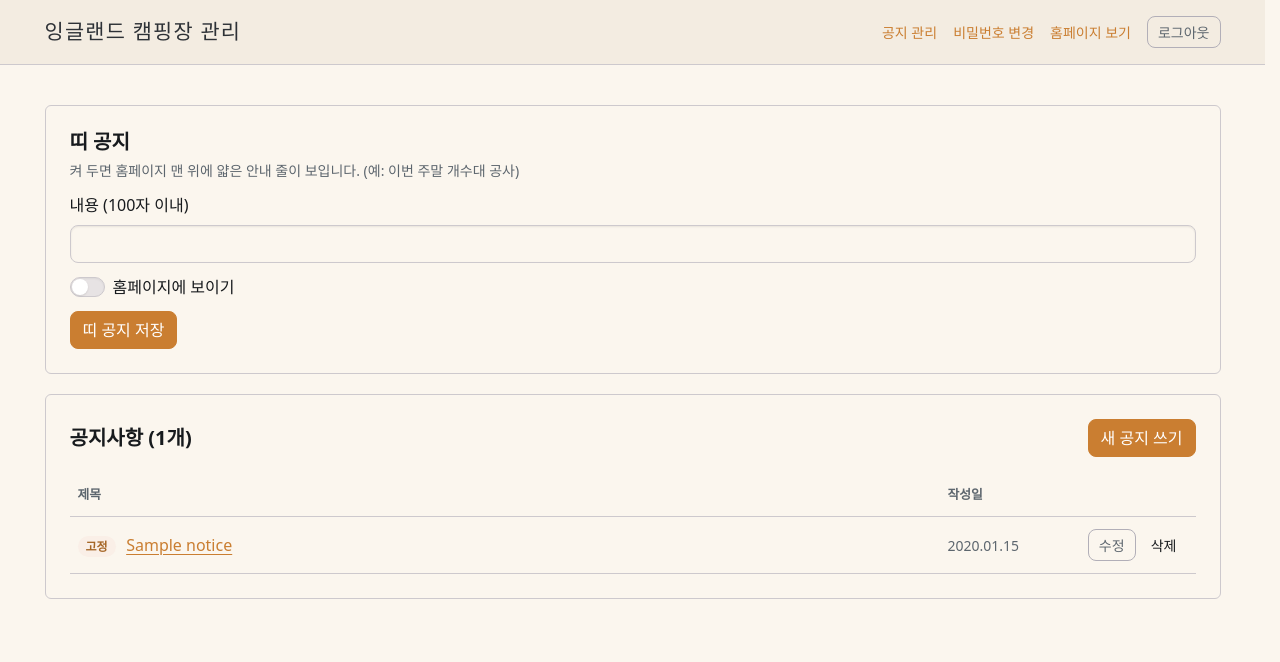
After one commit to bellechanson/england-camping, a Spring Boot app: page /admin/notices in a window 1280 px wide. The commit adds this page. Shown: the top 662 px of the page. Run offline with Spring Boot 4, Linux system fonts and the light colour scheme; a user stored in the database is signed in; data comes from the database, SQL or seed files in the repository; tables that the repository leaves empty hold one stand-in row (values such as "Sample post"); some of the project's set-up classes (security, data sources, template engines, error pages and the like) are left out, and stand-ins take their place; some libraries are stand-ins or nearby versions.

Commit message:
feat: 관리자 화면 추가 (로그인, 공지 관리, 띠 공지, 비밀번호 변경)
- 관리자 로그인 화면: 실패/잠금 안내, 로그인 유지(2주)
- 공지 관리: 목록(고정 표시, 페이지 번호), 쓰기·수정(입력 검사), 삭제(확인 창)
- 띠 공지 켜기/끄기 + 내용 저장
- 비밀번호 변경 화면 (확인 칸 불일치, 8자 미만 등 안내)
- 처리 결과는 브라우저 alert 대신 화면 안내 띠로 표시
- 로그인 실패 시 ?error/?locked 주소가 막히던 문제 수정

```diff
--- a/src/main/java/com/englandcamping/config/SecurityConfig.java
+++ b/src/main/java/com/englandcamping/config/SecurityConfig.java
@@ -33,7 +33,9 @@ public class SecurityConfig {
 		// 환경 변수가 없으면 임시 키 (재시작하면 자동 로그인이 풀리는 것뿐, 동작은 함)
 		String key = (rememberMeKey == null || rememberMeKey.isBlank()) ? UUID.randomUUID().toString() : rememberMeKey;
 
-		http.authorizeHttpRequests(auth -> auth.requestMatchers("/admin/**").authenticated() // 관리자 화면
+		http.authorizeHttpRequests(auth -> auth
+				// 로그인 화면은 누구나 (?error, ?locked 가 붙어도 허용 — 주소 경로만 보고 판단)
+				.requestMatchers("/admin/login").permitAll().requestMatchers("/admin/**").authenticated() // 관리자 화면
 				.anyRequest().permitAll()) // 그 외 전부 공개
 
 				.formLogin(form -> form.loginPage("/admin/login") // 로그인 화면 주소 (GET)
--- /dev/null
+++ b/src/main/java/com/englandcamping/controller/AdminNoticeController.java
@@ -0,0 +1,84 @@
+package com.englandcamping.controller;
+
+import org.springframework.stereotype.Controller;
+import org.springframework.ui.Model;
+import org.springframework.validation.BindingResult;
+import org.springframework.web.bind.annotation.GetMapping;
+import org.springframework.web.bind.annotation.ModelAttribute;
+import org.springframework.web.bind.annotation.PathVariable;
+import org.springframework.web.bind.annotation.PostMapping;
+import org.springframework.web.bind.annotation.RequestMapping;
+import org.springframework.web.bind.annotation.RequestParam;
+import org.springframework.web.servlet.mvc.support.RedirectAttributes;
+
+import com.englandcamping.dto.NoticeForm;
+import com.englandcamping.service.NoticeService;
+
+import jakarta.validation.Valid;
+
+/** 관리자: 공지 목록 / 쓰기 / 수정 / 삭제 */
+@Controller
+@RequestMapping("/admin/notices")
+public class AdminNoticeController {
+
+	private final NoticeService noticeService;
+
+	public AdminNoticeController(NoticeService noticeService) {
+		this.noticeService = noticeService;
+	}
+
+	/** 목록 (+ 띠 공지 설정 칸) */
+	@GetMapping
+	public String list(@RequestParam(defaultValue = "0") int page, Model model) {
+		model.addAttribute("page", noticeService.findPage(page));
+		return "admin/notices";
+	}
+
+	/** 새 공지 쓰기 화면 */
+	@GetMapping("/new")
+	public String newForm(Model model) {
+		model.addAttribute("form", new NoticeForm());
+		return "admin/notice-form"; // noticeId 가 없으면 "새 공지"
+	}
+
+	/** 새 공지 저장 */
+	@PostMapping
+	public String create(@Valid @ModelAttribute("form") NoticeForm form, BindingResult bindingResult,
+			RedirectAttributes redirect) {
+		if (bindingResult.hasErrors()) {
+			return "admin/notice-form"; // 입력한 내용 그대로 + 오류 문구
+		}
+		noticeService.create(form.getTitle(), form.getContent(), form.isPinned());
+		redirect.addFlashAttribute("message", "공지를 등록했습니다.");
+		return "redirect:/admin/notices";
+	}
+
+	/** 수정 화면 */
+	@GetMapping("/{id}/edit")
+	public String editForm(@PathVariable Long id, Model model) {
+		model.addAttribute("form", NoticeForm.from(noticeService.get(id)));
+		model.addAttribute("noticeId", id);
+		return "admin/notice-form";
+	}
+
+	/** 수정 저장 */
+	@PostMapping("/{id}")
+	public String update(@PathVariable Long id, @Valid @ModelAttribute("form") NoticeForm form,
+			BindingResult bindingResult, Model model, RedirectAttributes redirect) {
+		if (bindingResult.hasErrors()) {
+			model.addAttribute("noticeId", id);
+			return "admin/notice-form";
+		}
+		noticeService.update(id, form.getTitle(), form.getContent(), form.isPinned());
+		redirect.addFlashAttribute("message", "공지를 수정했습니다.");
+		return "redirect:/admin/notices";
+	}
+
+	/** 삭제 (화면의 확인 창에서 "삭제"를 눌렀을 때만 들어옴) */
+	@PostMapping("/{id}/delete")
+	public String delete(@PathVariable Long id, RedirectAttributes redirect) {
+		noticeService.delete(id);
+		redirect.addFlashAttribute("message", "공지를 삭제했습니다.");
+		return "redirect:/admin/notices";
+	}
+}
--- a/src/main/resources/static/assets/css/england.css
+++ b/src/main/resources/static/assets/css/england.css
@@ -118,3 +118,128 @@ body {
 	border: 1px solid var(--bs-border-color);
 	overflow: hidden;
 }
+
+
+/* ===== 관리자 화면 ===== */
+.admin-header {
+	padding-block: 1rem;
+	border-bottom: 1px solid var(--bs-border-color);
+	background: var(--bs-bg-2);
+}
+
+.admin-header a {
+	text-decoration: none;
+}
+
+.admin-main {
+	padding-block: 2.5rem 4rem;
+}
+
+.admin-card {
+	padding: 1.5rem;
+	border: 1px solid var(--bs-border-color);
+	border-radius: var(--bs-radius-4);
+	background: var(--bs-bg-body);
+}
+
+/* 처리 결과 안내 띠 (브라우저 alert 대신) */
+.admin-flash {
+	padding-block: 0.85rem;
+	padding-inline: 1.1rem;
+	margin-bottom: 1.25rem;
+	border-radius: var(--bs-radius-3);
+	font-size: 0.95rem;
+}
+
+.admin-flash.is-success {
+	background: #e8f3ea;
+	color: #1e5b2a;
+}
+
+.admin-flash.is-error {
+	background: #fbeaea;
+	color: #8a1f1f;
+}
+
+/* 입력 칸 아래 오류 문구 */
+.field-error {
+	margin-top: 0.35rem;
+	color: #b42318;
+	font-size: 0.85rem;
+}
+
+/* 공지 목록 표 */
+.admin-table {
+	width: 100%;
+	border-collapse: collapse;
+}
+
+.admin-table th,
+.admin-table td {
+	padding-block: 0.75rem;
+	padding-inline: 0.5rem;
+	border-bottom: 1px solid var(--bs-border-color);
+	text-align: left;
+	vertical-align: middle;
+}
+
+.admin-table th {
+	font-size: 0.8rem;
+	font-weight: 600;
+	color: var(--bs-fg-3);
+}
+
+.admin-table .actions {
+	text-align: right;
+	white-space: nowrap;
+}
+
+/* "고정" 표시 (관리자 목록 + 손님 목록 같이 사용) */
+.pin-badge {
+	display: inline-block;
+	margin-right: 0.4rem;
+	padding-block: 0.1rem;
+	padding-inline: 0.5rem;
+	border-radius: 999px;
+	background: var(--bs-primary-bg-subtle);
+	color: var(--bs-primary-fg);
+	font-size: 0.75rem;
+	font-weight: 600;
+}
+
+/* 페이지 번호 (관리자 + 손님 공지 목록 같이 사용) */
+.pager {
+	display: flex;
+	flex-wrap: wrap;
+	gap: 0.4rem;
+}
+
+.pager a,
+.pager span {
+	min-width: 2.2rem;
+	padding-block: 0.35rem;
+	padding-inline: 0.6rem;
+	border: 1px solid var(--bs-border-color);
+	border-radius: var(--bs-radius-3);
+	text-align: center;
+	text-decoration: none;
+}
+
+.pager .is-current {
+	background: var(--bs-primary-base);
+	border-color: transparent;
+	color: #fff;
+}
+
+/* 로그인 화면: 가운데 카드 하나 */
+.login-wrap {
+	min-height: 100svh;
+	display: grid;
+	place-items: center;
+	padding: 1.5rem;
+	background: var(--bs-bg-2);
+}
+
+.login-card {
+	width: min(100%, 24rem);
+}
--- /dev/null
+++ b/src/main/resources/templates/admin/notices.html
@@ -0,0 +1,110 @@
+<!DOCTYPE html>
+<html lang="ko" data-bs-theme="light" xmlns:th="http://www.thymeleaf.org">
+
+<head th:replace="~{fragments/admin :: head('공지 관리')}"></head>
+
+<body>
+
+	<header th:replace="~{fragments/admin :: header}"></header>
+
+	<main class="admin-main">
+		<div class="container">
+			<div th:replace="~{fragments/admin :: flash}"></div>
+
+			<!-- ===== 띠 공지 ===== -->
+			<section class="admin-card mb-6">
+				<h2 class="fs-lg fw-semibold mb-2">띠 공지</h2>
+				<p class="fs-sm fg-3 mb-4">켜 두면 홈페이지 맨 위에 얇은 안내 줄이 보입니다. (예: 이번 주말 개수대 공사)</p>
+				<form th:action="@{/admin/banner}" method="post" class="vstack gap-4">
+					<div class="form-field">
+						<label class="form-label" for="bannerText">내용 (100자 이내)</label>
+						<input type="text" class="form-control" id="bannerText" name="text" maxlength="100"
+							th:value="${settings['BANNER_TEXT']}">
+					</div>
+					<div class="form-field">
+						<!-- 체크하면 enabled=true, 안 하면 아예 안 보내져서 false -->
+						<div class="switch">
+							<input type="checkbox" id="bannerEnabled" name="enabled" value="true" role="switch" switch
+								th:checked="${settings['BANNER_ENABLED'] == 'true'}">
+						</div>
+						<label for="bannerEnabled">홈페이지에 보이기</label>
+					</div>
+					<div><button type="submit" class="btn-solid theme-primary">띠 공지 저장</button></div>
+				</form>
+			</section>
+
+			<!-- ===== 공지 목록 ===== -->
+			<section class="admin-card">
+				<div class="d-flex flex-wrap justify-content-between align-items-center gap-4 mb-5">
+					<h2 class="fs-lg fw-semibold mb-0" th:text="'공지사항 (' + ${page.totalElements} + '개)'">공지사항</h2>
+					<a class="btn-solid theme-primary" th:href="@{/admin/notices/new}">새 공지 쓰기</a>
+				</div>
+
+				<p class="fg-3 mb-0" th:if="${page.empty}">아직 공지가 없습니다. 오른쪽 위 "새 공지 쓰기"를 눌러 주세요.</p>
+
+				<table class="admin-table" th:unless="${page.empty}">
+					<thead>
+						<tr>
+							<th>제목</th>
+							<th style="width:7rem">작성일</th>
+							<th style="width:9rem"></th>
+						</tr>
+					</thead>
+					<tbody>
+						<tr th:each="n : ${page.content}">
+							<td>
+								<span class="pin-badge" th:if="${n.pinned}">고정</span>
+								<!-- 손님이 보는 화면으로 (새 창) -->
+								<a th:href="@{/notice/{id}(id=${n.id})}" target="_blank" rel="noopener"
+									th:text="${n.title}">제목</a>
+							</td>
+							<td class="fs-sm fg-3" th:text="${#temporals.format(n.createdAt, 'yyyy.MM.dd')}">2026.11.19
+							</td>
+							<td class="actions">
+								<a class="btn-outline theme-secondary btn-sm"
+									th:href="@{/admin/notices/{id}/edit(id=${n.id})}">수정</a>
+								<!-- 바로 지우지 않고 아래 확인 창을 띄움 -->
+								<button type="button" class="btn-text btn-sm" data-bs-toggle="dialog"
+									th:attr="data-bs-target=${'#delete-' + n.id}">삭제</button>
+							</td>
+						</tr>
+					</tbody>
+				</table>
+
+				<!-- 페이지 번호 (2페이지 이상일 때만) -->
+				<nav class="pager mt-5" aria-label="페이지" th:if="${page.totalPages > 1}">
+					<th:block th:each="i : ${#numbers.sequence(0, page.totalPages - 1)}">
+						<span class="is-current" th:if="${i == page.number}" th:text="${i + 1}">1</span>
+						<a th:unless="${i == page.number}" th:href="@{/admin/notices(page=${i})}"
+							th:text="${i + 1}">2</a>
+					</th:block>
+				</nav>
+			</section>
+
+			<!-- ===== 삭제 확인 창 (공지마다 하나씩) ===== -->
+			<dialog class="dialog" th:each="n : ${page.content}" th:id="${'delete-' + n.id}">
+				<div class="dialog-header">
+					<h5 class="dialog-title">공지 삭제</h5>
+					<button type="button" class="btn-close" data-bs-dismiss="dialog" aria-label="닫기"></button>
+				</div>
+				<div class="dialog-body">
+					<p class="mb-0">
+						<strong th:text="${n.title}">제목</strong> 공지를 삭제할까요?<br>
+						삭제하면 되돌릴 수 없습니다.
+					</p>
+				</div>
+				<div class="dialog-footer">
+					<button type="button" class="btn-text" data-bs-dismiss="dialog">취소</button>
+					<form th:action="@{/admin/notices/{id}/delete(id=${n.id})}" method="post">
+						<button type="submit" class="btn-solid theme-primary">삭제</button>
+					</form>
+				</div>
+			</dialog>
+
+		</div>
+	</main>
+
+	<th:block th:replace="~{fragments/layout :: scripts}"></th:block>
+</body>
+
+</html>
--- /dev/null
+++ b/src/main/resources/templates/fragments/admin.html
@@ -0,0 +1,51 @@
+<!DOCTYPE html>
+<html lang="ko" xmlns:th="http://www.thymeleaf.org">
+<!--
+  관리자 화면 공통 조각
+  - head(pageTitle) : CSS는 손님 화면과 같은 것 사용 + 검색엔진에 안 잡히게
+  - header          : 관리자 메뉴 + 로그아웃
+  - flash           : 처리 결과 안내 띠 (message = 성공, error = 실패)
+  스크립트는 손님 화면 것(fragments/layout :: scripts)을 그대로 씀 → 확인 창(dialog) 동작
+-->
+
+<head th:fragment="head(pageTitle)">
+	<meta charset="utf-8">
+	<meta name="viewport" content="width=device-width, initial-scale=1">
+	<!-- 관리자 화면은 검색 결과에 나오지 않게 -->
+	<meta name="robots" content="noindex, nofollow">
+	<title th:text="${pageTitle + ' | ' + settings['CAMP_NAME'] + ' 관리'}">관리</title>
+
+	<link rel="preconnect" href="https://fonts.googleapis.com">
+	<link rel="preconnect" href="https://fonts.gstatic.com" crossorigin>
+	<link rel="stylesheet" href="https://fonts.googleapis.com/css2?family=Noto+Serif+KR:wght@400;600&display=swap">
+
+	<link rel="stylesheet" th:href="@{/assets/vendor/bootstrap6/css/bootstrap.min.css}">
+	<script type="importmap">{"imports": {"bootstrap": "/assets/vendor/bootstrap6/js/bootstrap.bundle.min.js"}}</script>
+	<link rel="stylesheet" th:href="@{/assets/css/base.css}">
+	<link rel="stylesheet" th:href="@{/assets/css/style.css}">
+	<link rel="stylesheet" th:href="@{/assets/css/england.css}">
+</head>
+
+<!-- 관리자 메뉴 -->
+<header th:fragment="header" class="admin-header">
+	<div class="container d-flex flex-wrap align-items-center justify-content-between gap-4">
+		<a class="wordmark fg-1" th:href="@{/admin/notices}" th:text="${settings['CAMP_NAME'] + ' 관리'}">관리</a>
+		<nav class="d-flex flex-wrap align-items-center gap-5 fs-sm" aria-label="관리자 메뉴">
+			<a th:href="@{/admin/notices}">공지 관리</a>
+			<a th:href="@{/admin/password}">비밀번호 변경</a>
+			<a th:href="@{/}" target="_blank" rel="noopener">홈페이지 보기</a>
+			<!-- 로그아웃은 POST (CSRF 토큰은 th:action이 자동으로 넣음) -->
+			<form th:action="@{/admin/logout}" method="post">
+				<button type="submit" class="btn-outline theme-secondary btn-sm">로그아웃</button>
+			</form>
+		</nav>
+	</div>
+</header>
+
+<!-- 처리 결과 안내 띠 -->
+<div th:fragment="flash">
+	<div class="admin-flash is-success" role="status" th:if="${message}" th:text="${message}">성공</div>
+	<div class="admin-flash is-error" role="alert" th:if="${error}" th:text="${error}">실패</div>
+</div>
+
+</html>
```
Also changed, not shown: src/main/java/com/englandcamping/controller/AdminController.java (added, +100 -0 lines), src/main/java/com/englandcamping/dto/NoticeForm.java (added, +53 -0 lines), src/main/java/com/englandcamping/dto/PasswordForm.java (added, +34 -0 lines), src/main/resources/templates/admin/login.html (added, +49 -0 lines), src/main/resources/templates/admin/notice-form.html (added, +53 -0 lines), src/main/resources/templates/admin/password.html (added, +44 -0 lines).
